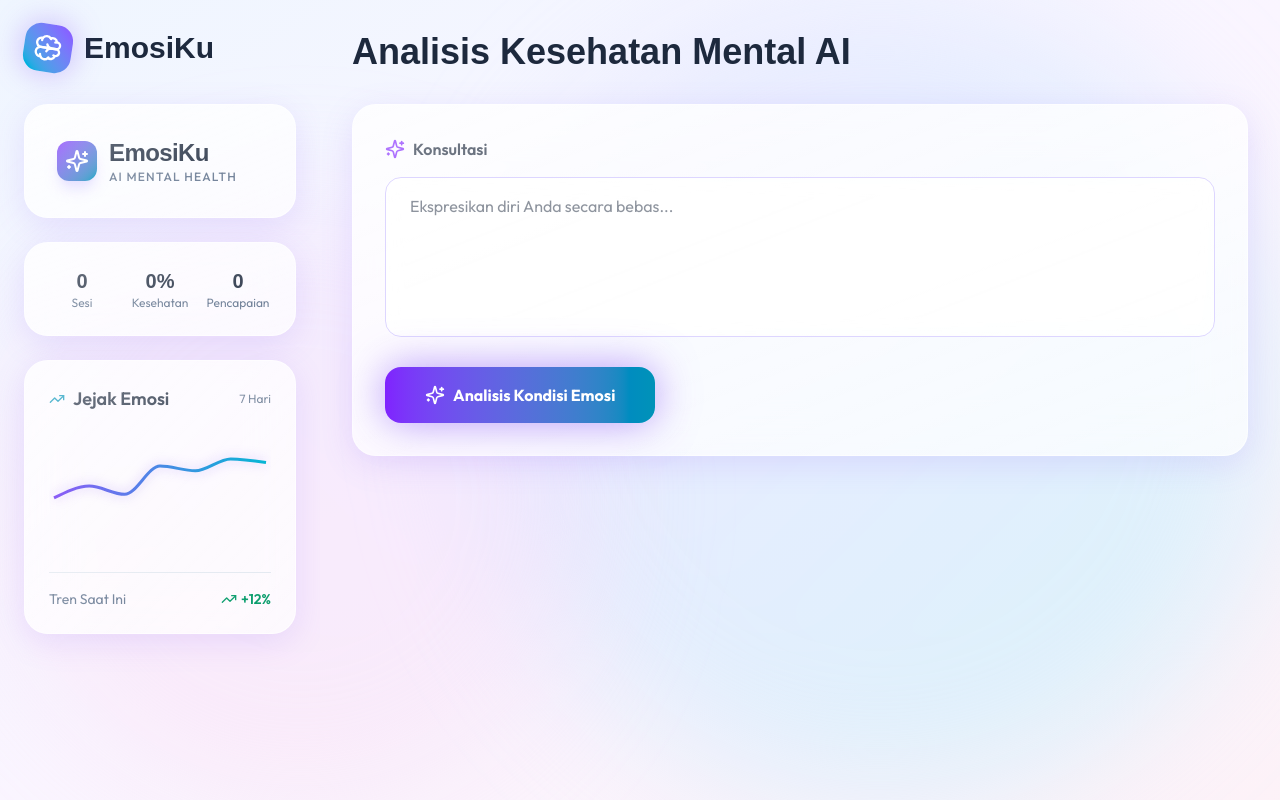
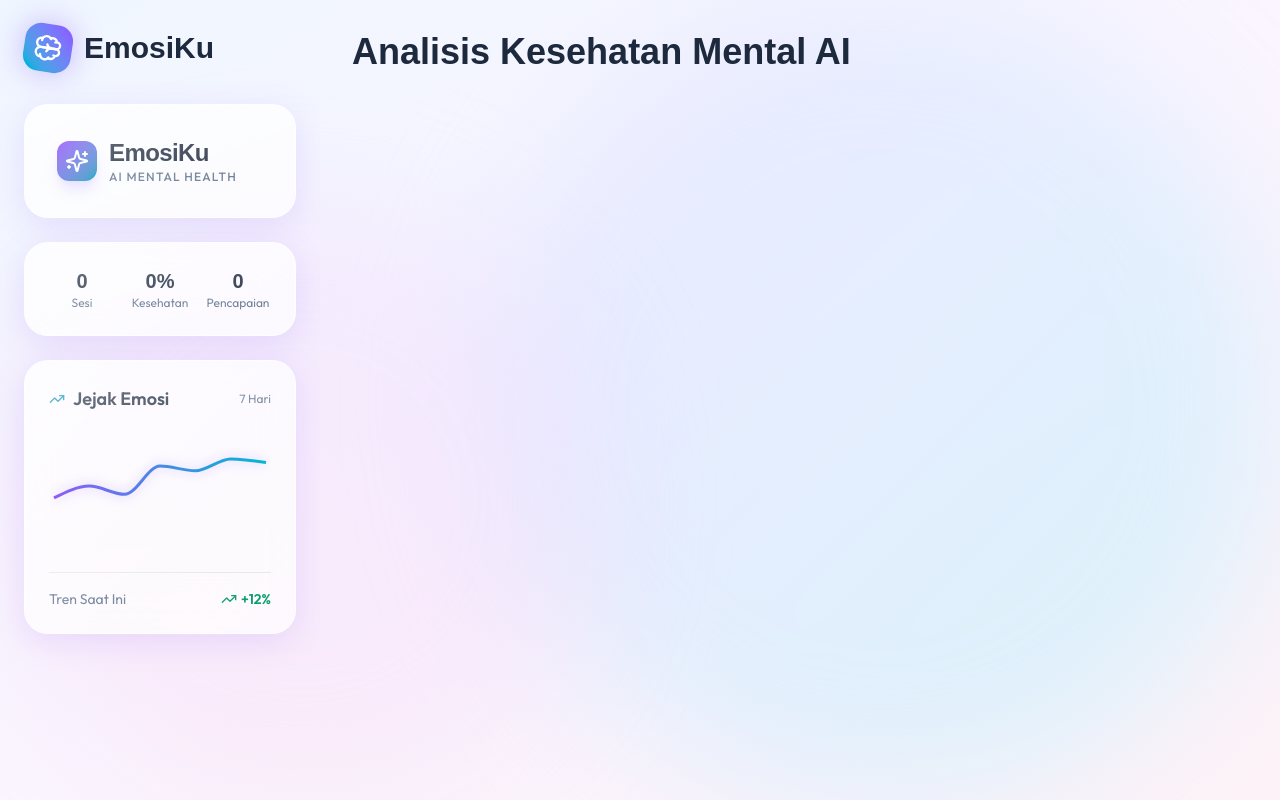
Before and after one commit to erlinsari/EmosiKu, a React (Vite) app in the folder frontend/: page / in a window 1280 px wide. Built offline with nearby package versions, Linux system fonts and the light colour scheme; a web font is replaced by a local one.

Commit message:
Final: Hybrid Stealth UI for 100% clickability and original premium aesthetic

```diff
--- a/frontend/src/app/App.tsx
+++ b/frontend/src/app/App.tsx
@@ -1,22 +1,12 @@
 import { useState, useEffect } from 'react';
 import { motion } from 'motion/react';
-import { Sparkles, Brain } from 'lucide-react';
+import { Brain } from 'lucide-react';
 import { Sidebar } from './components/Sidebar';
 import { GlassPanel } from './components/GlassPanel';
 import { MoodAvatar } from './components/MoodAvatar';
 import { CircularProgress } from './components/CircularProgress';
 
-interface ConsultationLog {
-  id: string;
-  time: string;
-  input: string;
-  status: string;
-  sentiment: 'positive' | 'neutral' | 'negative';
-  confidence: number;
-}
-
 export default function App() {
-  const [consultationText, setConsultationText] = useState('');
   const [isAnalyzed, setIsAnalyzed] = useState(false);
   const [analysisResult, setAnalysisResult] = useState({
     status: '',
@@ -28,30 +18,13 @@ export default function App() {
     energy: 0
   });
 
-  const [consultationLogs, setConsultationLogs] = useState<ConsultationLog[]>([]);
-
   useEffect(() => {
-    // Tangkap hasil yang disuntikkan Python
     const result = (window as any).initialResult;
     if (result && result.status) {
       setAnalysisResult(result);
       setIsAnalyzed(true);
-      setConsultationText(result.originalText || '');
-
-      const newLog: ConsultationLog = {
-        id: Date.now().toString(),
-        time: new Date().toLocaleTimeString('id-ID'),
-        input: result.originalText || '',
-        status: result.status,
-        sentiment: result.sentiment,
-        confidence: result.clarity
-      };
-      setConsultationLogs(prev => [newLog, ...prev]);
     }
   }, []);
-
-  // Persiapkan Link Jalur Tol yang lebih kuat untuk Cloud
-  const analyzeUrl = `?analyze=${encodeURIComponent(consultationText)}`;
 
   return (
     <div className="min-h-screen bg-gradient-to-br from-blue-50 via-purple-50 to-pink-50 relative overflow-hidden">
@@ -63,43 +36,21 @@ export default function App() {
       <Sidebar />
 
       <div className="ml-80 p-8 relative z-10">
+        {/* TAMPILAN HEADER (Selalu Ada) */}
         <motion.div initial={{ opacity: 0, y: -20 }} animate={{ opacity: 1, y: 0 }} className="mb-8">
           <h2 className="text-4xl font-bold text-slate-800 mb-2" style={{ fontFamily: 'Clash Display, sans-serif' }}>
             Analisis Kesehatan Mental AI
           </h2>
         </motion.div>
 
-        <GlassPanel glow className="mb-8">
-          <div className="p-8">
-            <div className="flex items-center gap-2 mb-4">
-              <Sparkles className="w-5 h-5 text-violet-600" />
-              <label className="text-slate-800 font-semibold">Konsultasi</label>
-            </div>
+        {/* AREA KOSONG UNTUK INPUT NATIVE (Agar sinkron dengan app.py) */}
+        {!isAnalyzed && (
+          <div className="h-80" />
+        )}
 
-            <textarea
-              value={consultationText}
-              onChange={(e) => setConsultationText(e.target.value)}
-              placeholder="Ekspresikan diri Anda secara bebas..."
-              className="w-full h-40 bg-white/60 border border-violet-200 rounded-2xl px-6 py-4 text-slate-800 focus:outline-none focus:border-violet-400 focus:ring-2 focus:ring-violet-300/30 resize-none backdrop-blur-sm transition-all"
-            />
-
-            {/* TOMBOL JALUR TOL: Menggunakan <a> tag agar pasti bisa diklik di Cloud */}
-            <motion.a
-              href={consultationText.trim() ? analyzeUrl : '#'}
-              target="_parent"
-              whileHover={{ scale: 1.02 }}
-              whileTap={{ scale: 0.98 }}
-              className="mt-6 inline-block relative group no-underline"
-            >
-              <div className="relative px-10 py-4 bg-gradient-to-r from-violet-600 to-cyan-600 rounded-2xl shadow-[0_0_40px_rgba(139,92,246,0.6)] text-white font-bold flex items-center gap-2">
-                <Sparkles className="w-5 h-5" /> Analisis Kondisi Emosi
-              </div>
-            </motion.a>
-          </div>
-        </GlassPanel>
-
+        {/* TAMPILAN HASIL (Hanya muncul jika sudah dianalisis) */}
         {isAnalyzed && (
-          <motion.div initial={{ opacity: 0, scale: 0.9 }} animate={{ opacity: 1, scale: 1 }} className="space-y-8">
+          <motion.div initial={{ opacity: 0, scale: 0.9 }} animate={{ opacity: 1, scale: 1 }} className="space-y-8 mt-40">
             <GlassPanel>
               <div className="p-8">
                 <div className="grid grid-cols-1 lg:grid-cols-3 gap-8 items-center">
```
Also changed, not shown: 6 other files (tests, documents, lock files or other folders).
